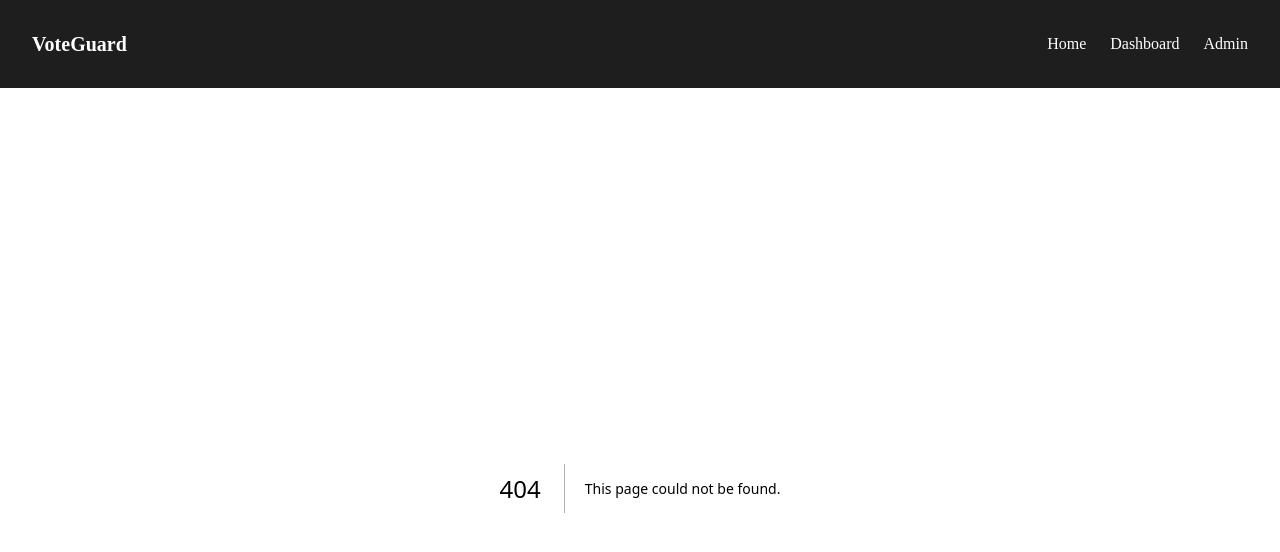
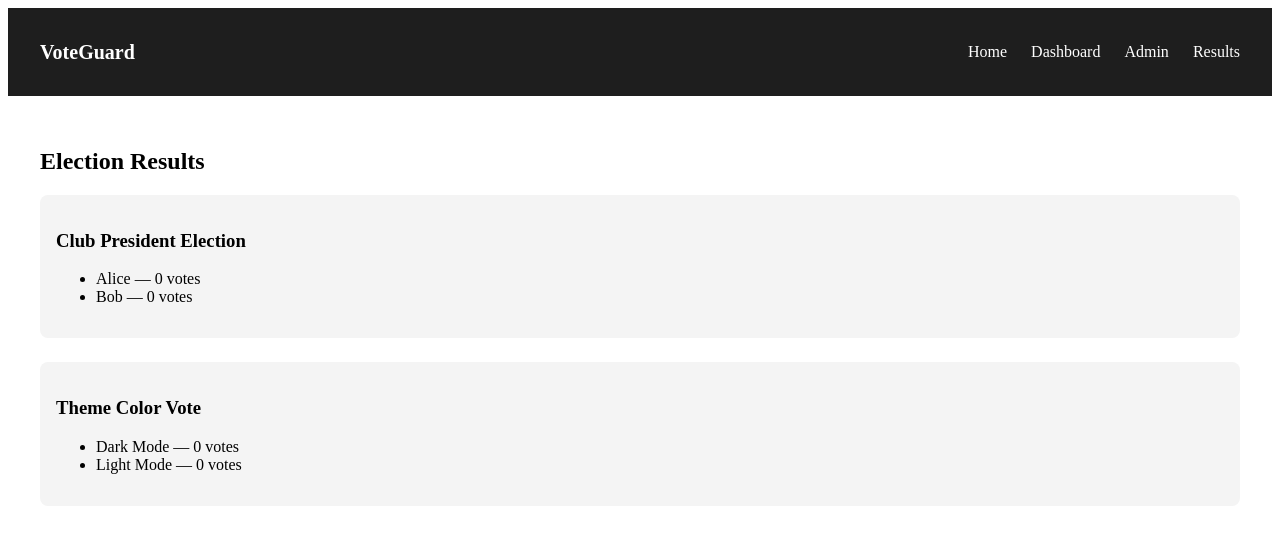
Before and after one commit to eshapednekar/VoteGuard, a Next.js app: page /results in a window 1280 px wide. Before the commit this address had no page. Shown: the top 552 px of the page. Built offline with nearby package versions, Linux system fonts and the light colour scheme.

Commit message:
results page added

```diff
--- a/pages/components/header.js
+++ b/pages/components/header.js
@@ -37,6 +37,7 @@ export default function Header() {
         <StyledLink href="/">Home</StyledLink>
         <StyledLink href="/dashboard">Dashboard</StyledLink>
         <StyledLink href="/admin">Admin</StyledLink>
+        <StyledLink href="/results">Results</StyledLink>
       </NavLinks>
     </Nav>
   );
--- /dev/null
+++ b/pages/results.js
@@ -0,0 +1,39 @@
+import { useVoteGuard } from '../context/VoteGuardContext';
+import styled from 'styled-components';
+
+const Wrapper = styled.div`
+  padding: 2rem;
+`;
+
+const ResultCard = styled.div`
+  background-color: #f4f4f4;
+  padding: 1rem;
+  border-radius: 8px;
+  margin-bottom: 1.5rem;
+`;
+
+export default function ResultsPage() {
+  const { elections } = useVoteGuard();
+
+  return (
+    <Wrapper>
+      <h2>Election Results</h2>
+      {elections.length === 0 ? (
+        <p>No elections available yet.</p>
+      ) : (
+        elections.map((election) => (
+          <ResultCard key={election.id}>
+            <h3>{election.title}</h3>
+            <ul>
+              {election.candidates.map((candidate, index) => (
+                <li key={index}>
+                  {candidate} — {election.votes ? election.votes[index] || 0 : 0} votes
+                </li>
+              ))}
+            </ul>
+          </ResultCard>
+        ))
+      )}
+    </Wrapper>
+  );
+}
```
Also changed, not shown: pages/components/electionList.js (+20 -2 lines).
